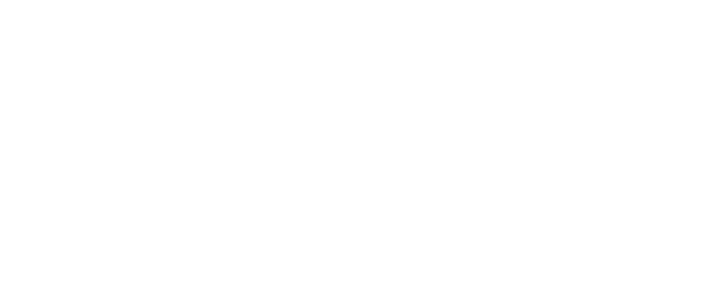
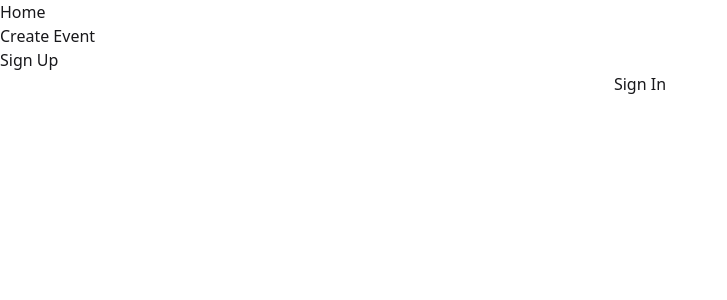
Before and after one commit to GittyX3b/wbs-project_6, a React app in the folder frontend/: page /login in a window 1280 px wide. Before the commit this address had no page. Shown: the top 300 px of the page, without its empty margins (0-727 px from the left). Built offline with nearby package versions, Linux system fonts and the light colour scheme; the HTML template or start-up script is replaced by a standard one.

Commit message:
add ProtectedLayout and initial structure for Sign In and Create Event pages

```diff
--- a/frontend/src/App.tsx
+++ b/frontend/src/App.tsx
@@ -1,5 +1,5 @@
-import { MainLayout } from "@layouts";
-import { Home } from "@pages";
+import { MainLayout, ProtectedLayout } from "@layouts";
+import { Home, SignIn, CreateEvent } from "@pages";
 import { Route, Routes } from "react-router";
 import { SignUp } from "./pages/SignUp";
 
@@ -10,6 +10,10 @@
         <Route element={<MainLayout />}>
           <Route index element={<Home />} />
           <Route path="/signup" element={<SignUp />} />
+          <Route path="/login" element={<SignIn />} />
+          <Route element={<ProtectedLayout />}>
+            <Route path="/create-event" element={<CreateEvent />} />
+          </Route>
         </Route>
       </Routes>
     </>
--- a/frontend/src/components/NavBar.tsx
+++ b/frontend/src/components/NavBar.tsx
@@ -9,6 +9,9 @@
             <NavLink to="/">Home</NavLink>
           </li>
           <li>
+            <NavLink to="create-event">Create Event</NavLink>
+          </li>
+          <li>
             <NavLink to="signup">Sign Up</NavLink>
           </li>
         </ul>
--- /dev/null
+++ b/frontend/src/layouts/ProtectedLayout.tsx
@@ -0,0 +1,8 @@
+import { Navigate, Outlet } from "react-router";
+
+const ProtectedLayout = () => {
+  const auth = { token: false };
+  return auth.token ? <Outlet /> : <Navigate to="/login" />;
+};
+
+export { ProtectedLayout };
--- a/frontend/src/layouts/index.ts
+++ b/frontend/src/layouts/index.ts
@@ -1,3 +1,4 @@
 import { MainLayout } from "./MainLayout";
+import { ProtectedLayout } from "./ProtectedLayout";
 
-export { MainLayout };
+export { MainLayout, ProtectedLayout };
--- /dev/null
+++ b/frontend/src/pages/CreateEvent.tsx
@@ -0,0 +1,5 @@
+const CreateEvent = () => {
+  return <h2 className="text-center">Create Event</h2>;
+};
+
+export { CreateEvent };
--- /dev/null
+++ b/frontend/src/pages/SignIn.tsx
@@ -0,0 +1,5 @@
+const SignIn = () => {
+  return <h2 className="text-center">Sign In</h2>;
+};
+
+export { SignIn };
--- a/frontend/src/pages/index.ts
+++ b/frontend/src/pages/index.ts
@@ -1,3 +1,5 @@
 import { Home } from "./Home.tsx";
+import { SignIn } from "./SignIn.tsx";
+import { CreateEvent } from "./CreateEvent.tsx";
 
-export { Home };
+export { Home, CreateEvent, SignIn };
```
